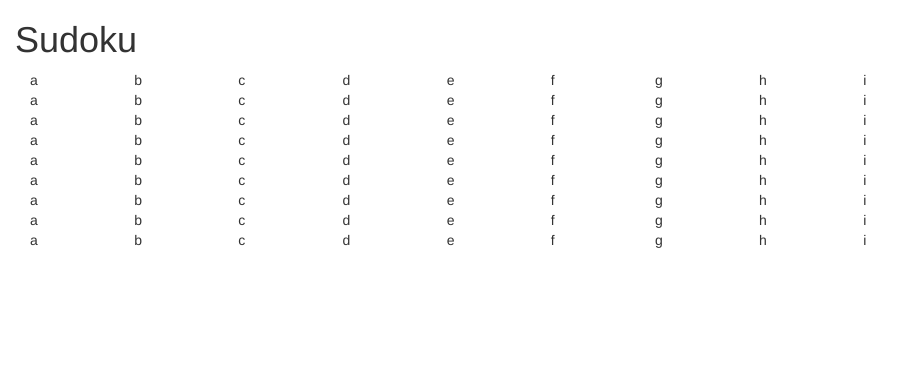
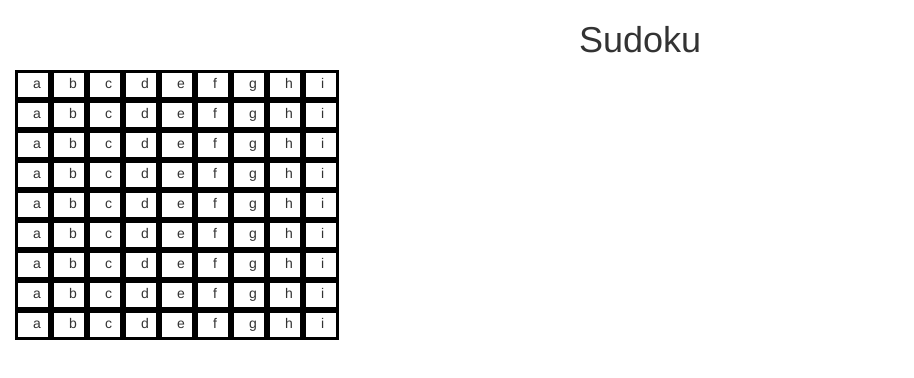
Before and after one commit to hlmbarnes/sudoku, a plain HTML site: page index.html in a window 1280 px wide. Shown: the whole page, without its empty margins (0-914 px from the left). Drawn offline with nearby package versions, Linux system fonts and the light colour scheme.

Commit message:
updated the border on all rows and columns to have black border and height & width of 10 px

```diff
--- a/index.html
+++ b/index.html
@@ -7,10 +7,10 @@
 </head>
 <body>
 	<div class="container-fluid" id="header">
-		<h1>Sudoku</h1>
+		<h1 style="text-align: center">Sudoku</h1>
 	</div>
 	<div class="container-fluid" id="9_by_9_box">
-		<div class="container-fluid row" id="rows1_3">
+		<div class="container-fluid row" style="border-color: black 1px" id="rows1_3">
 			<div class="col-md-1" id="col_1">a</div>
   		<div class="col-md-1" id="col_2">b</div>
   		<div class="col-md-1" id="col_3">c</div>
--- a/main.css
+++ b/main.css
@@ -0,0 +1,55 @@
+
+#col_1.col-md-1{
+	border: black;
+  border-style: solid;
+  width: 30px;
+  height: 30px;
+}
+#col_2.col-md-1{
+	border: black;
+  border-style: solid;
+  width: 30px;
+  height: 30px;
+}
+#col_3.col-md-1{
+  border: black;
+  border-style: solid;
+  width: 30px;
+  height: 30px;
+}
+#col_4.col-md-1{
+  border: black;
+  border-style: solid;
+  width: 30px;
+  height: 30px;
+}
+#col_5.col-md-1{
+  border: black;
+  border-style: solid;
+  width: 30px;
+  height: 30px;
+}
+#col_6.col-md-1{
+ 	border: black;
+  border-style: solid;
+  width: 30px;
+  height: 30px;
+}
+#col_7.col-md-1{
+	border: black;
+  border-style: solid;
+  width: 30px;
+  height: 30px;
+}
+#col_8.col-md-1{
+ 	border: black;
+  border-style: solid;
+  width: 30px;
+  height: 30px;
+}
+#col_9.col-md-1{
+  border: black;
+  border-style: solid;
+  width: 30px;
+  height: 30px;
+}
```
